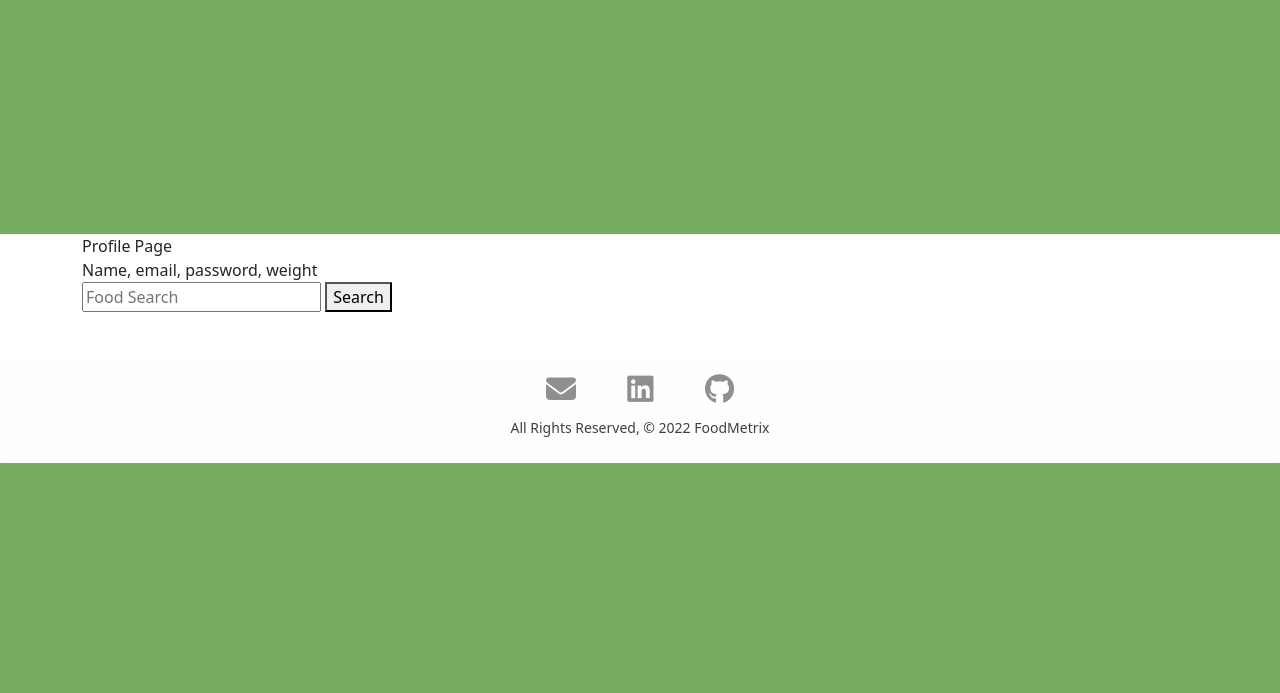
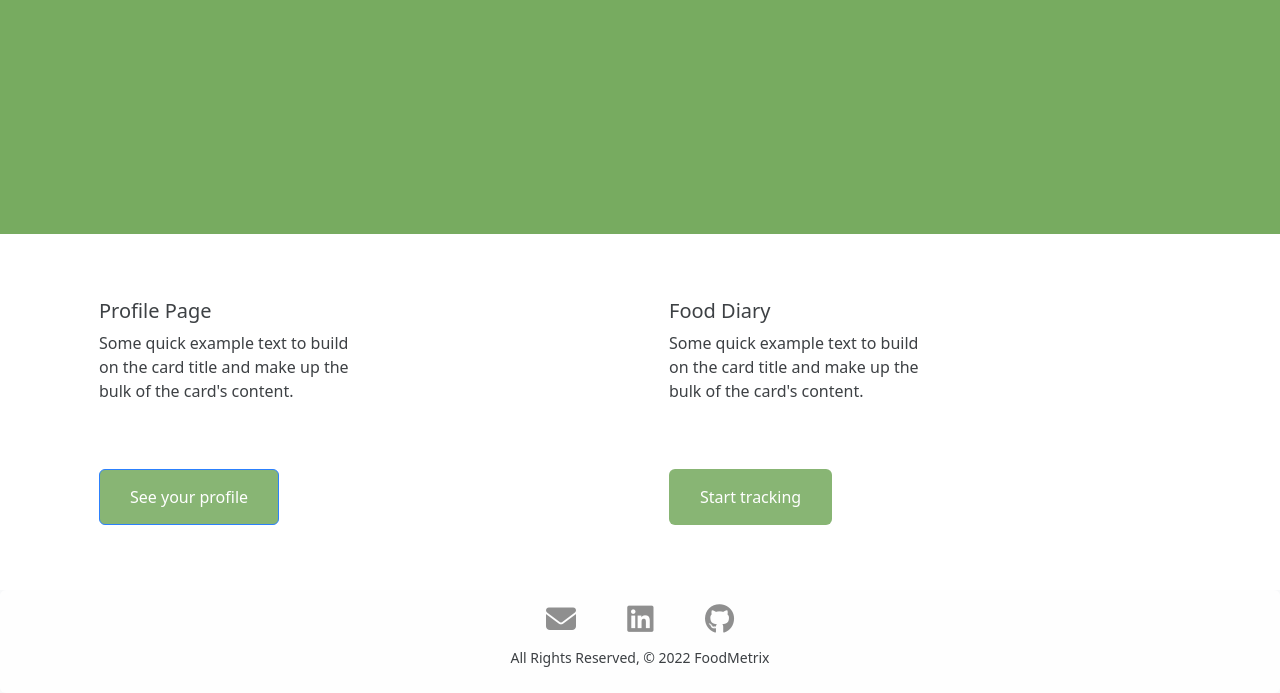
Before and after one commit to TBertazoli/foodmacros, a Django app: page /account/ in a window 1280 px wide. Shown: the part 466-1159 px from the top of the page. Before the commit the page ends 929 px from the top, so only its background shows below. Run offline with Django 5.2, Linux system fonts and the light colour scheme; some libraries are stand-ins or nearby versions.

Commit message:
added food search feature

```diff
--- /dev/null
+++ b/main_app/templates/account/index.html
@@ -0,0 +1,51 @@
+{% extends 'base.html' %} {% block content %}
+<div class="hero hero-two">
+  <div class="container-md">
+    <div class="row">
+      <div class="col">
+        <h3 class="libre-franklin-semibold">Account</h3>
+        <h1 class="libre-franklin-extrabold">Welcome to you account page!</h1>
+        <h2 class="libre-franklin-light">
+          Here you can manage your account settings, view your profile, and
+          more.
+        </h2>
+      </div>
+    </div>
+  </div>
+</div>
+<div class="landing-zero container mt-5">
+  <div class="row">
+    <div class="col">
+      <div class="card" style="width: 18rem">
+        <div class="card-body">
+          <h5 class="card-title">Profile Page</h5>
+          <p class="card-text">
+            Some quick example text to build on the card title and make up the
+            bulk of the card's content.
+          </p>
+          <a href="#" class="btn btn-primary">See your profile</a>
+        </div>
+      </div>
+    </div>
+    <div class="col">
+      <div class="card" style="width: 18rem">
+        <div class="card-body">
+          <h5 class="card-title">Food Diary</h5>
+          <p class="card-text">
+            Some quick example text to build on the card title and make up the
+            bulk of the card's content.
+          </p>
+          <a href="{% url 'tracker' %}" class="btn">Start tracking </a>
+        </div>
+      </div>
+    </div>
+  </div>
+</div>
+<!-- <script>
+  function getInput() {
+    const input = document.getElementById("food-search").value;
+    console.log(input);
+  }
+</script> -->
+
+{% endblock %}
--- a/main_app/templates/base.html
+++ b/main_app/templates/base.html
@@ -27,6 +27,7 @@
       type="text/css"
       href="{% static 'css/style.css' %}"
     />
+
     <script src="{% static 'js/script.js' %}"></script>
     <script
       src="https://cdn.jsdelivr.net/npm/@popperjs/core@2.11.8/dist/umd/popper.min.js"
@@ -38,7 +39,6 @@
       integrity="sha384-0pUGZvbkm6XF6gxjEnlmuGrJXVbNuzT9qBBavbLwCsOGabYfZo0T0to5eqruptLy"
       crossorigin="anonymous"
     ></script>
-    <script src="https://cdn.jsdelivr.net/npm/bootstrap@5.3.3/dist/js/bootstrap.bundle.min.js"></script>
     <script
       src="https://kit.fontawesome.com/3125c83ef2.js"
       crossorigin="anonymous"
@@ -113,5 +113,10 @@
         </div>
       </div>
     </footer>
+    <script
+      src="https://cdn.jsdelivr.net/npm/bootstrap@5.3.3/dist/js/bootstrap.bundle.min.js"
+      integrity="sha384-YvpcrYf0tY3lHB60NNkmXc5s9fDVZLESaAA55NDzOxhy9GkcIdslK1eN7N6jIeHz"
+      crossorigin="anonymous"
+    ></script>
   </body>
 </html>
--- a/main_app/templates/foods/index.html
+++ /dev/null
@@ -1,33 +0,0 @@
-{% extends 'base.html' %} {% block content %}
-<div class="hero hero-two">
-  <div class="container-md">
-    <div class="row">
-      <div class="col">
-        <h3 class="libre-franklin-semibold">Account</h3>
-        <h1 class="libre-franklin-extrabold">Welcome to you account page!</h1>
-        <h2 class="libre-franklin-light">
-          Here you can manage your account settings, view your profile, and
-          more.
-        </h2>
-      </div>
-    </div>
-  </div>
-</div>
-<div class="landing-zero container">
-  <div>Profile Page</div>
-
-  <div>Name, email, password, weight</div>
-  <form action="{% url 'search' %}" method="GET>
-    {% csrf_token %}
-    <input type="text" placeholder="Food Search" name="food-search" />
-    <button type="submit">Search</button>
-  </form>
-
-</div>
-<!-- <script>
-  function getInput() {
-    const input = document.getElementById("food-search").value;
-    console.log(input);
-  }
-</script> -->
-{% endblock %}
--- a/main_app/urls.py
+++ b/main_app/urls.py
@@ -6,5 +6,6 @@ urlpatterns = [
     path('about/', views.about, name='about'),
     path('contact/', views.contact, name='contact'),
     path('account/', views.account, name='account'),
-    path('account/food', views.search, name='search'),
+    path('account/tracker', views.tracker, name='tracker'),
+    path('account/tracker/food', views.search, name='search'),
 ]
--- a/main_app/views.py
+++ b/main_app/views.py
@@ -23,7 +23,11 @@ def contact(request):
 
 def account(request):
     # response = get_url(request)
-    return render(request, 'foods/index.html')
+    return render(request, 'account/index.html')
+
+
+def tracker(request):
+    return render(request, 'account/fooddiary.html')
 
 
 def search(request):
@@ -36,4 +40,4 @@ def search(request):
     response = requests.get(url)
     data = response.json()
     print(data)
-    return render(request, 'foods/index.html', {'data': data})
+    return render(request, 'account/fooddiary.html', {'data': data})
```
Also changed, not shown: main_app/templates/account/fooddiary.html (added, +83 -0 lines).
